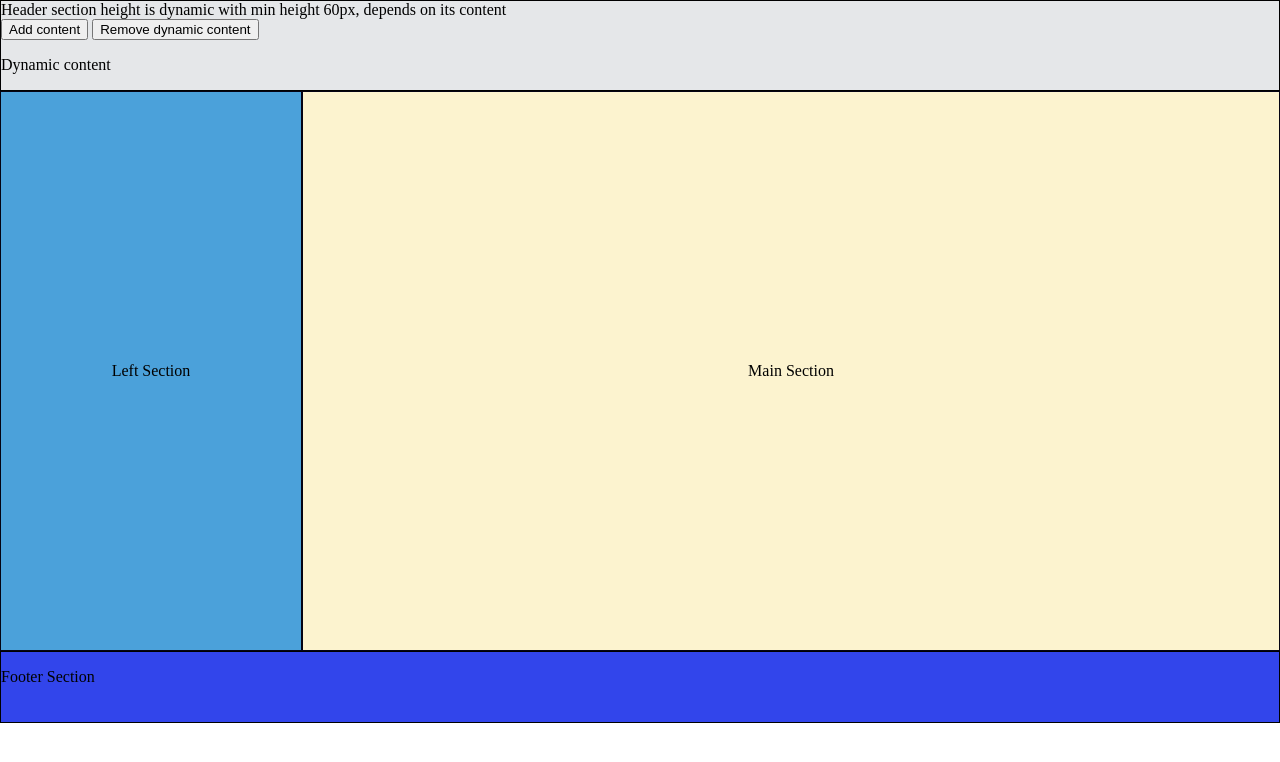
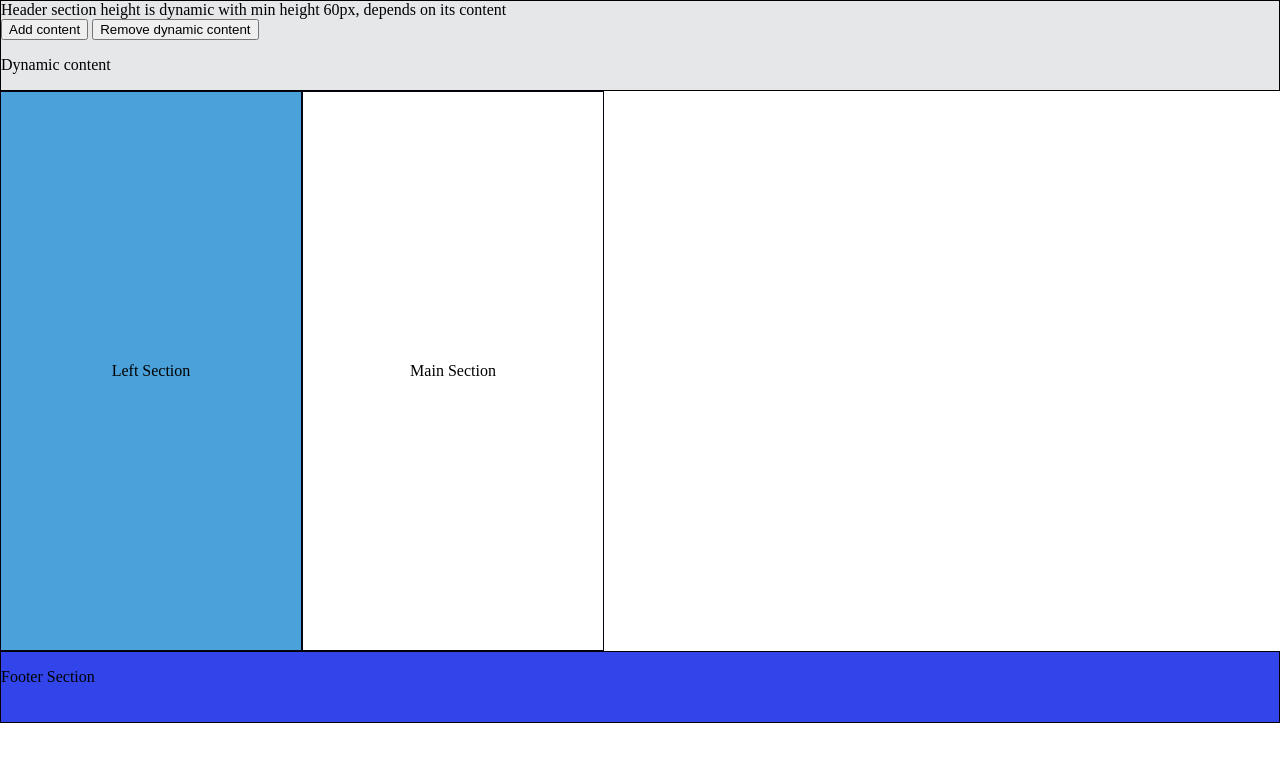
Before and after one commit to JIHAN-SH/Tasks, a plain HTML site: page index.html in a window 1280 px wide. Drawn offline with Linux system fonts and the light colour scheme.

Commit message:
Update index.html

```diff
--- a/index.html
+++ b/index.html
@@ -29,7 +29,7 @@
         <div class="flex-container">
             <div class="left text ">Left Section</div>
 
-            <div class="middle text"> Main Section </div> </div>
+            <div class="main text"> Main Section </div> </div>
 
           </div>
       </div>
```
